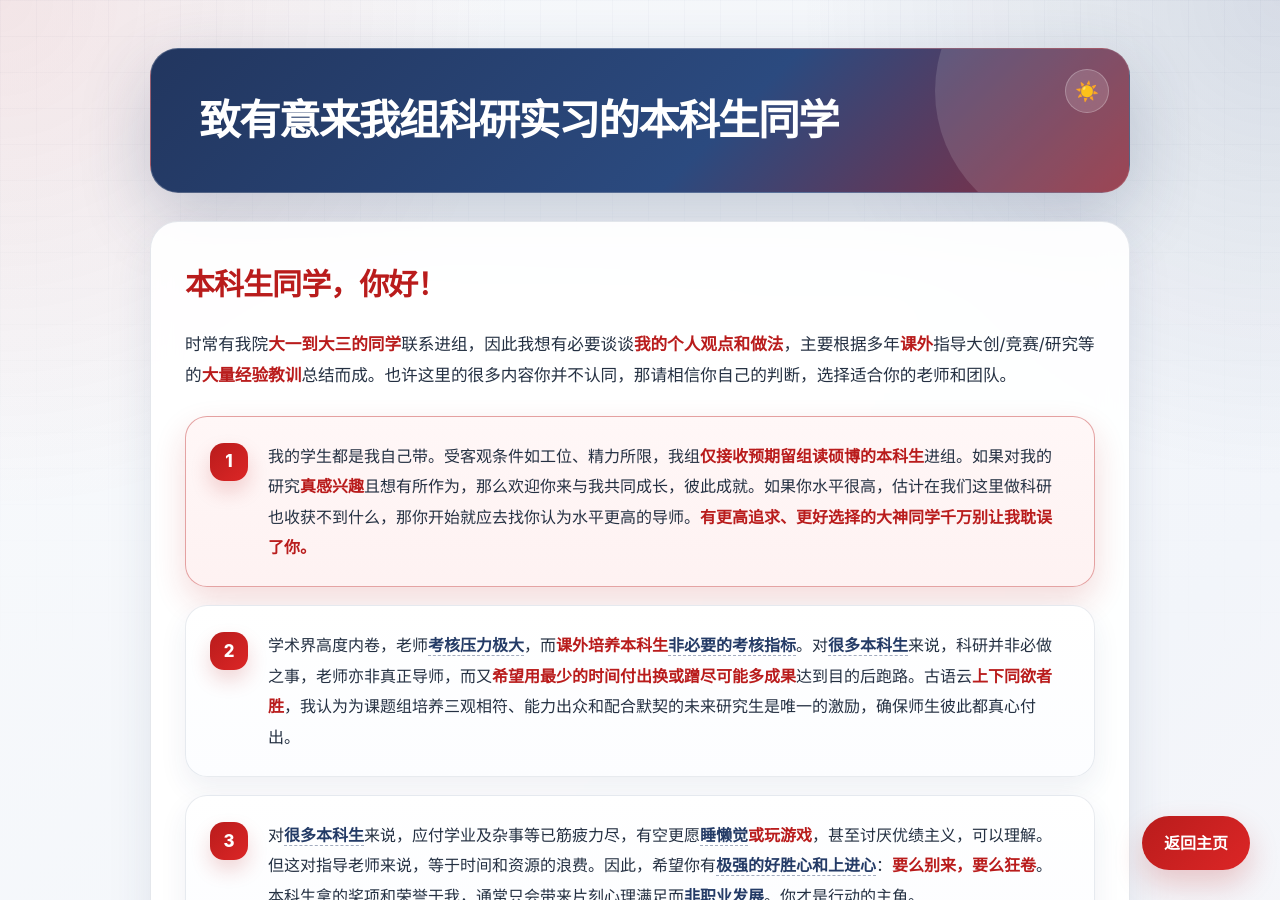
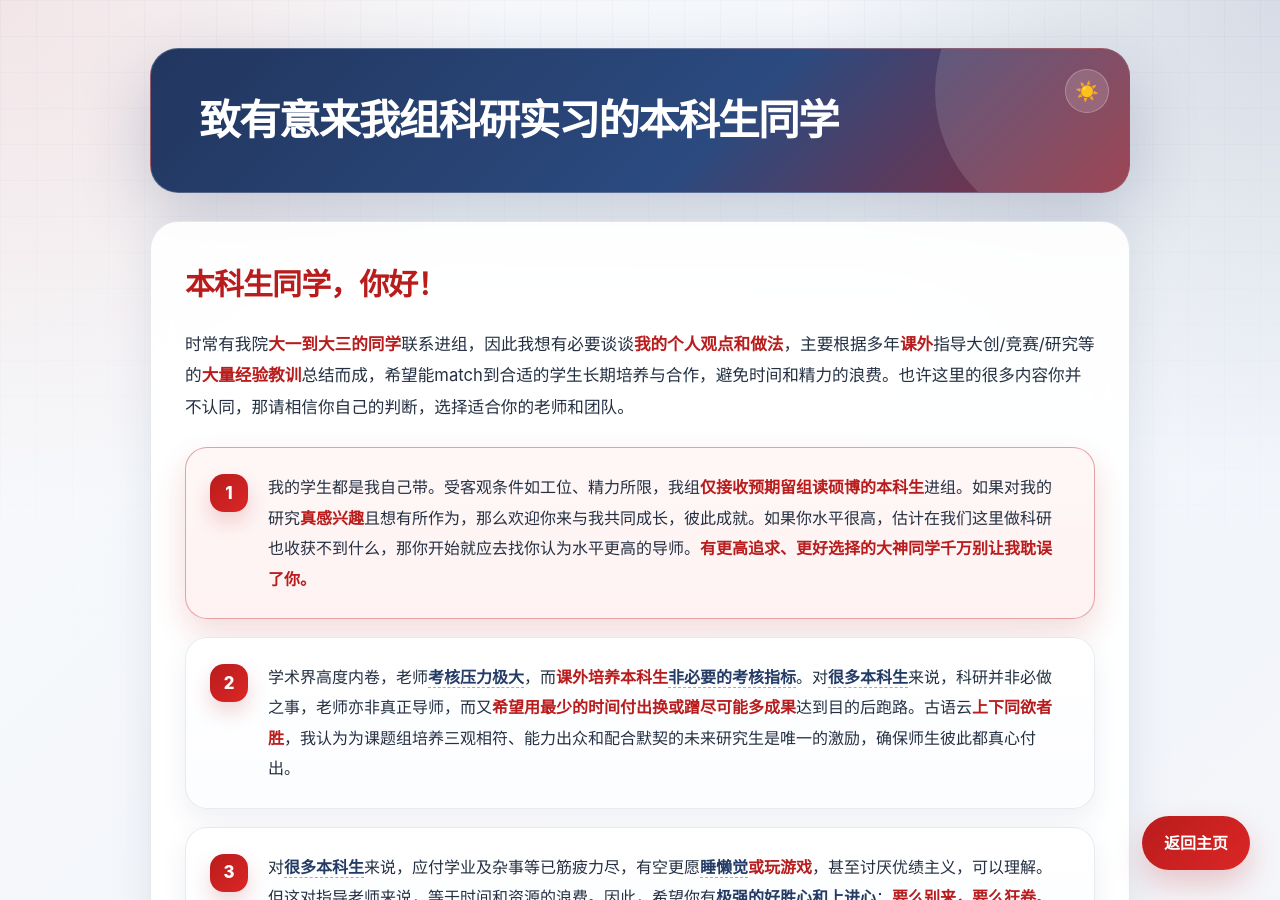
Before and after one commit to fangvv/Homepage, a Jekyll site: the page faq.html, which Jekyll copies as it is, in a window 1280 px wide and 900 px high. Built offline with Jekyll 4.4.1, drawn with Linux system fonts in a browser that asks for light colours; comment, search, counter and statistics services are not loaded.

Commit message:
Update faq.html

```diff
--- a/faq.html
+++ b/faq.html
@@ -43,7 +43,7 @@
         <section class="content-card">
             <p class="lead">
                 <span class="greeting">本科生同学，你好！</span>
-                时常有我院<strong>大一到大三的同学</strong>联系进组，因此我想有必要谈谈<strong>我的个人观点和做法</strong>，主要根据多年<strong>课外</strong>指导大创/竞赛/研究等的<strong>大量经验教训</strong>总结而成。也许这里的很多内容你并不认同，那请相信你自己的判断，选择适合你的老师和团队。
+                时常有我院<strong>大一到大三的同学</strong>联系进组，因此我想有必要谈谈<strong>我的个人观点和做法</strong>，主要根据多年<strong>课外</strong>指导大创/竞赛/研究等的<strong>大量经验教训</strong>总结而成，希望能match到合适的学生长期培养与合作，避免时间和精力的浪费。也许这里的很多内容你并不认同，那请相信你自己的判断，选择适合你的老师和团队。
             </p>
 
             <ol>
```
